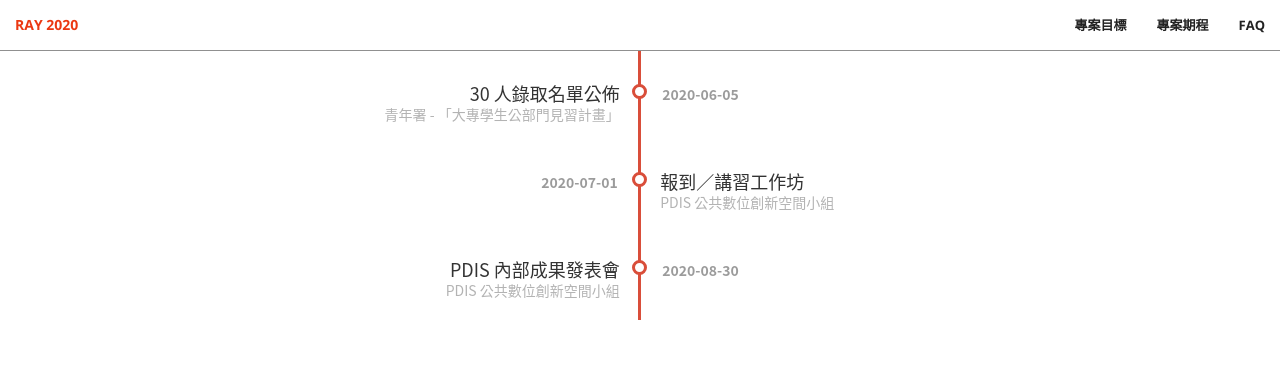
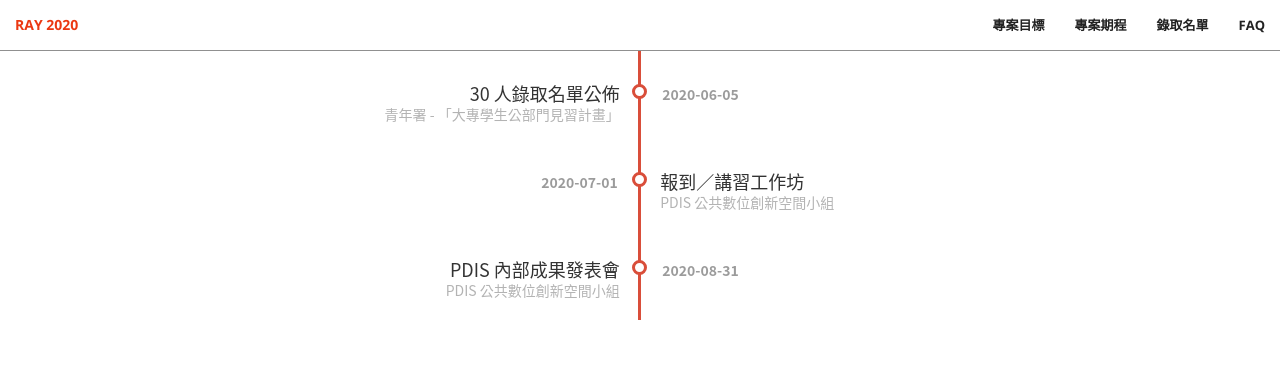
Before and after one commit to PDIS/ray2020-recruit, a Jekyll site: the page built from docs/index.html, in a window 1280 px wide and 900 px high, scrolled down 1966 px. Shown: the top 365 px of the window. Built offline with Jekyll 4.4.1, drawn with Linux system fonts in a browser that asks for light colours.

Commit message:
Add link to pdis.tw

```diff
--- a/docs/_data/timeline.json
+++ b/docs/_data/timeline.json
@@ -38,7 +38,7 @@
     {
         "title": "PDIS 內部成果發表會",
         "owner": "PDIS 公共數位創新空間小組",
-        "date": "2020-08-30",
+        "date": "2020-08-31",
         "done": false
     }
 ]
--- a/docs/_includes/contact.html
+++ b/docs/_includes/contact.html
@@ -2,8 +2,10 @@
     <div class="container">
         <div class="row">
             <div class="col-lg-8 col-lg-offset-2 text-center">
-                <h2 class="section-heading">Are you ready？ 期待在 <img
-                        src="https://pdis.nat.gov.tw/images/pdis-logo-final-inverse.png" width="72" height="72"> 見到大家！
+                <h2 class="section-heading">Are you ready？ 期待在 <a class="text-light"
+                        href="https://pdis.nat.gov.tw/"><img
+                            src="https://pdis.nat.gov.tw/images/pdis-logo-final-inverse.png" width="72" height="72"></a>
+                    見到大家！
                 </h2>
                 <hr class="primary">
                 <p>made with <i class="heart fa fa-heart" aria-hidden="true"></i> by <a class="text-light"
--- a/docs/_includes/nav.html
+++ b/docs/_includes/nav.html
@@ -22,6 +22,9 @@
                     <a class="page-scroll" href="/#schedule">專案期程</a>
                 </li>
                 <li>
+                    <a class="page-scroll" href="/#admission-list">錄取名單</a>
+                </li>
+                <li>
                     <a class="page-scroll" href="/#faq">FAQ</a>
                 </li>
             </ul>
```
